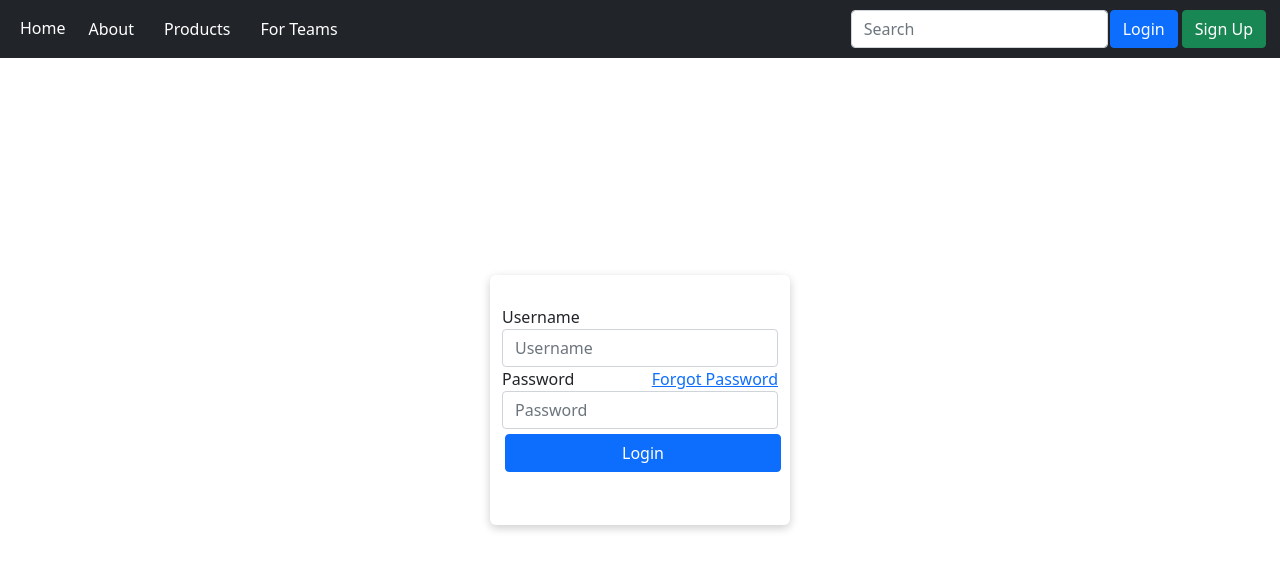
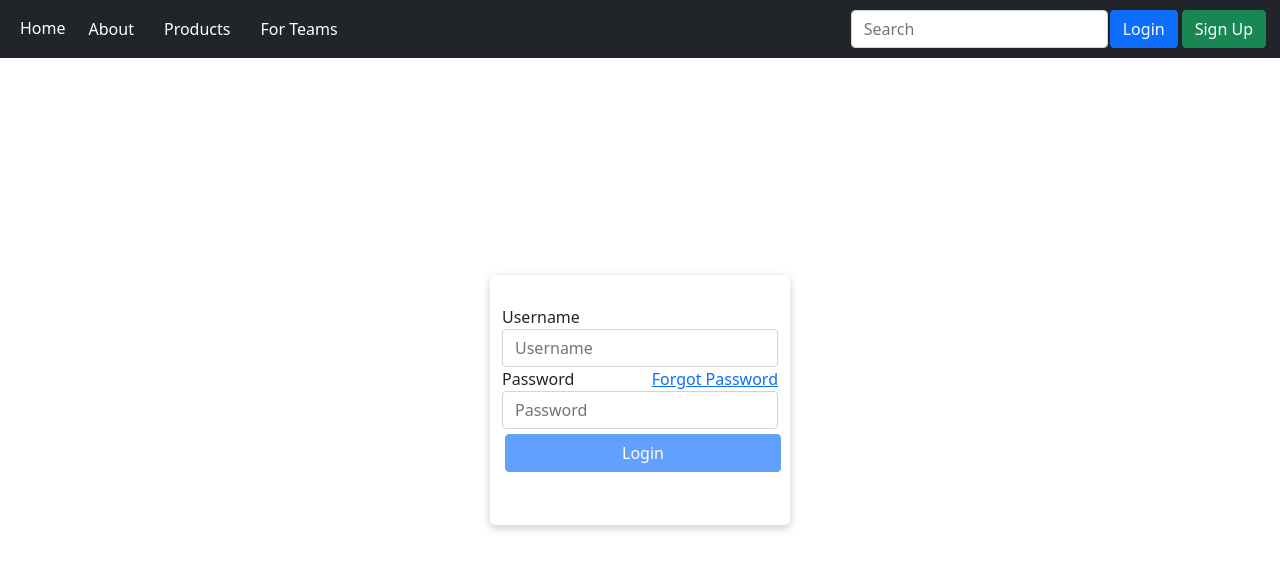
Before and after one commit to ntn-vrma/MyApp, an Angular app: page / in a window 1280 px wide. Shown: the top 570 px of the page. Built offline with nearby package versions, Linux system fonts and the light colour scheme.

Commit message:
Disable Login

```diff
--- a/src/app/SC/login/login.component.html
+++ b/src/app/SC/login/login.component.html
@@ -1,11 +1,14 @@
 <div class="container">
     <div class=child>
-        <label for="username">Username</label>
-        <app-textbox id="username" [boxName]="'Username'" ></app-textbox>
-        <label for="username">Password</label>
-        <a style="float: right;" href="#">Forgot Password</a>
-        <app-textbox id="password" [boxName]="'Password'" required></app-textbox>
-        <app-button [title]="'Login'" [className]="'btn btn-primary'" [styleSpecs]="'width:100%; margin-top:5px'">
-        </app-button>
+
+            <label for="username">Username</label>
+            <app-textbox (change)="getUsername($event)"  id="username" [boxName]="'Username'" ></app-textbox>
+            <label for="username">Password</label>
+            <a style="float: right;" href="#">Forgot Password</a>
+            <app-textbox (blur)="isFieldPasswordValid()" (change)="getPassword($event)" [type]="'password'" id="password" [boxName]="'Password'" required></app-textbox>
+            <app-button [title]="'Login'" [disabled]="!isValid()" [type]="'button'" [className]="'btn btn-primary'" [styleSpecs]="'width:100%; margin-top:5px'">
+            </app-button>
     </div>
 </div>
+<!-- [classBit]="!isFieldPasswordValid()" -->
+<!-- [(username)]="getUsername($event)"  -->
--- a/src/app/SC/login/login.component.ts
+++ b/src/app/SC/login/login.component.ts
@@ -6,7 +6,29 @@ import { Component, OnInit } from '@angular/core';
   styleUrls: ['./login.component.css']
 })
 export class LoginComponent {
+  username='';
+  password='';
+  errorMessage=""
+  usernameValid=false;
+  passwordValid=false;
   constructor() { }
+  getUsername(event:Event){
+    this.username=(<HTMLInputElement>event.target).value;
+  }
+  getPassword(event:Event){
+    this.password=(<HTMLInputElement>event.target).value;
+  }
+  isFieldPasswordValid(){
+    this.passwordValid= this.password.length > 0;
+    return this.passwordValid;
+  }
+  isFieldUsernameValid(){
+    this.usernameValid= this.username.length > 0;
+    return this.usernameValid;
+  }
+  isValid(){
+    return this.password.length && this.username.length;
+  }
 
 
 }
--- a/src/app/UI/button/button.component.html
+++ b/src/app/UI/button/button.component.html
@@ -1,2 +1,2 @@
-<button type="button" (click)="onClickHandler()"  [class]=className [style]=styleSpecs>{{title}}</button>
+<button type="type" [disabled]="disabled" (click)="onClickHandler()"  [class]=className [style]=styleSpecs>{{title}}</button>
 <!-- <input [(ngModel)]=title type="text"/> -->
--- a/src/app/UI/button/button.component.ts
+++ b/src/app/UI/button/button.component.ts
@@ -9,6 +9,8 @@ export class ButtonComponent {
   @Input() title="My Button"
   @Input() className=""
   @Input() styleSpecs=""
+  @Input() type=""
+  @Input() disabled=false;
   @Output() clicked=new EventEmitter();
   constructor() { }
   onClickHandler(){
--- a/src/app/UI/textbox/textbox.component.html
+++ b/src/app/UI/textbox/textbox.component.html
@@ -1 +1 @@
-<input type="search" class="form-control" placeholder={{boxName}}/>
+<input [type]=type [(ngModel)]="texboxData" (change)="onChange($event)" class="form-control" placeholder={{boxName}}/>
--- a/src/app/UI/textbox/textbox.component.ts
+++ b/src/app/UI/textbox/textbox.component.ts
@@ -1,4 +1,4 @@
-import { Component, Input } from '@angular/core';
+import { Component, EventEmitter, Input, Output } from '@angular/core';
 
 @Component({
   selector: 'app-textbox',
@@ -8,4 +8,13 @@ import { Component, Input } from '@angular/core';
 export class TextboxComponent {
 
   @Input() boxName=''
+  @Input() type=''
+  texboxData=''
+  //  @Input() ngClassName=''
+  // @Input() classBit=false
+  @Output() texboxEvent= new EventEmitter<string>();
+  onChange(event:any){
+    this.texboxEvent.emit(this.texboxData);
+
+  }
 }
```
